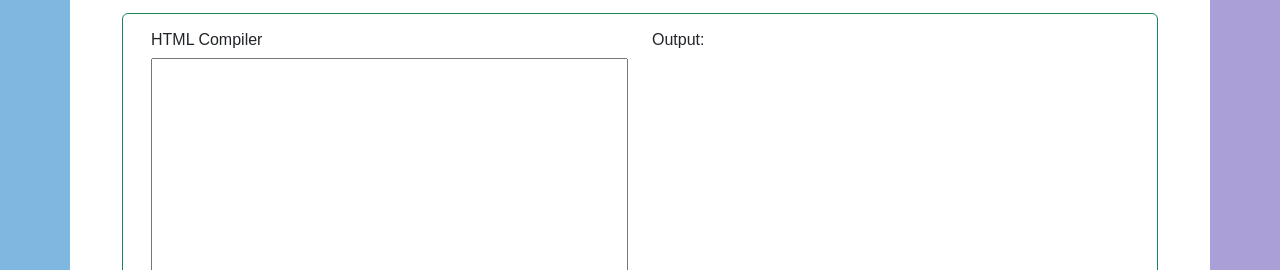
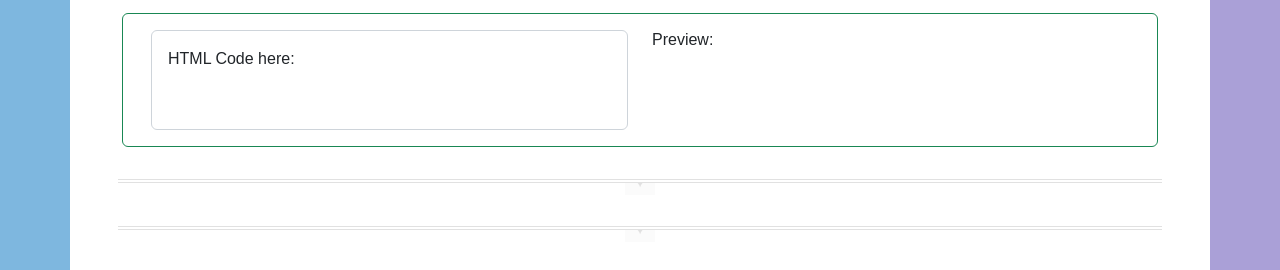
Before and after one commit to JaRaGun/miniproj1.github.io, a plain HTML site: page html.html in a window 1280 px wide. Shown: the part 507-777 px from the top of the page. Drawn offline with nearby package versions, Linux system fonts and the light colour scheme; a web font is replaced by a local one.

Commit message:
Another update

```diff
--- a/html.html
+++ b/html.html
@@ -63,13 +63,12 @@
             <!-- --------------------- HTML COMPILER ----------------------- -->
             <div class="container">
                 <div class="row border border-success rounded-2 p-3">
-                    <div class="col-sm-12 col-md-12 col-lg-6 col-12">
-                        <h6>HTML Compiler</h6>
-                            <textarea id="forHTML"placeholder="HTML HERE......." cols="30" rows="10" onkeyup="compileHTML(this)">
-                            </textarea>
+                    <div class="col-sm-12 col-md-12 col-lg-6 col-12 form-floating">
+                        <textarea class="form-control" placeholder="htmlcodehere" onkeyup="compileHTML(this)" id="forHTML" style="height: 100px"></textarea>
+                        <label class="ms-3"for="forHTML">HTML Code here:</label>
                     </div>
                     <div class="col-sm-12 col-md-12 col-lg-6 col-12 w-50 vh-25">
-                        <h6>Output:</h6>
+                        <h6>Preview:</h6>
                         <div id="output"></div>
                     </div>
                 </div>
```
Also changed, not shown: index.html (+2 -2 lines).
